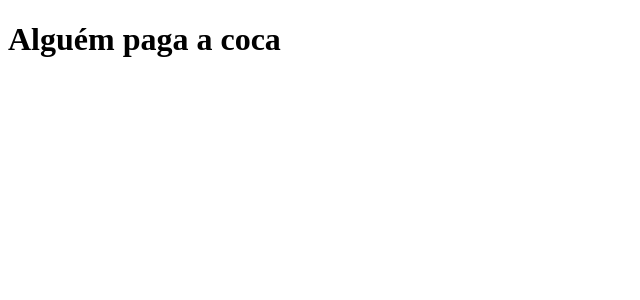
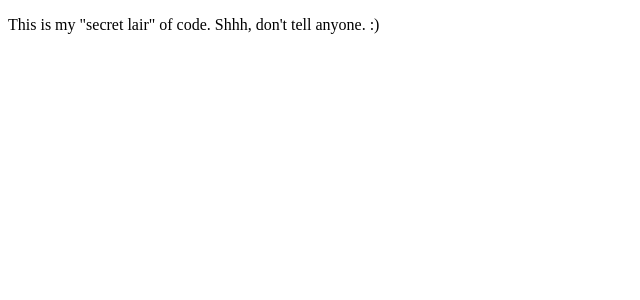
Before and after one commit to rafaeldreyer/tabnews-study, a Next.js app: page / in a window 1280 px wide. Shown: the top 300 px of the page, without its empty margins (0-640 px from the left). Built offline with nearby package versions, Linux system fonts and the light colour scheme.

Commit message:
Update index.js

```diff
--- a/pages/index.js
+++ b/pages/index.js
@@ -1,5 +1,5 @@
 function Home() {
-  return <h1> Alguém paga a coca</h1>;
+  return <p>This is my "secret lair" of code. Shhh, don't tell anyone. :)</p>;
 }
 
 export default Home; // export padrão do NextJs
```
